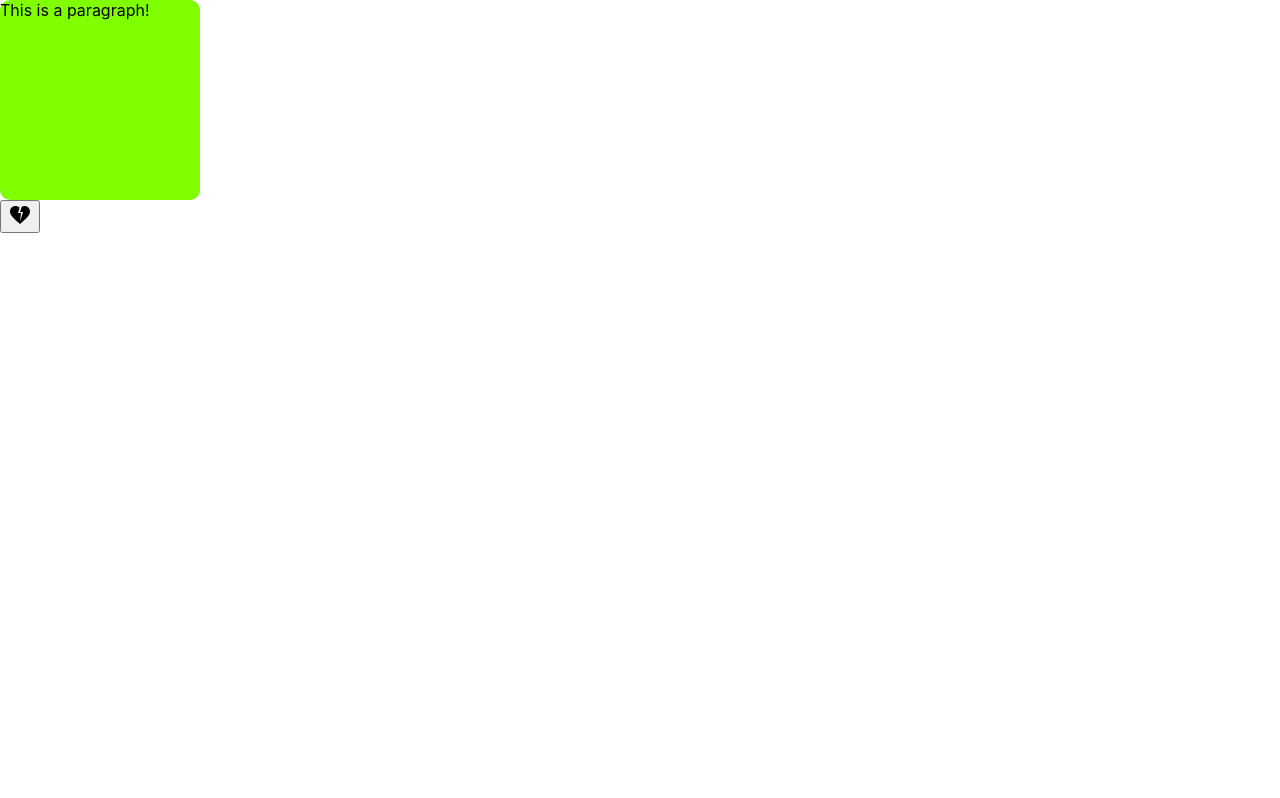
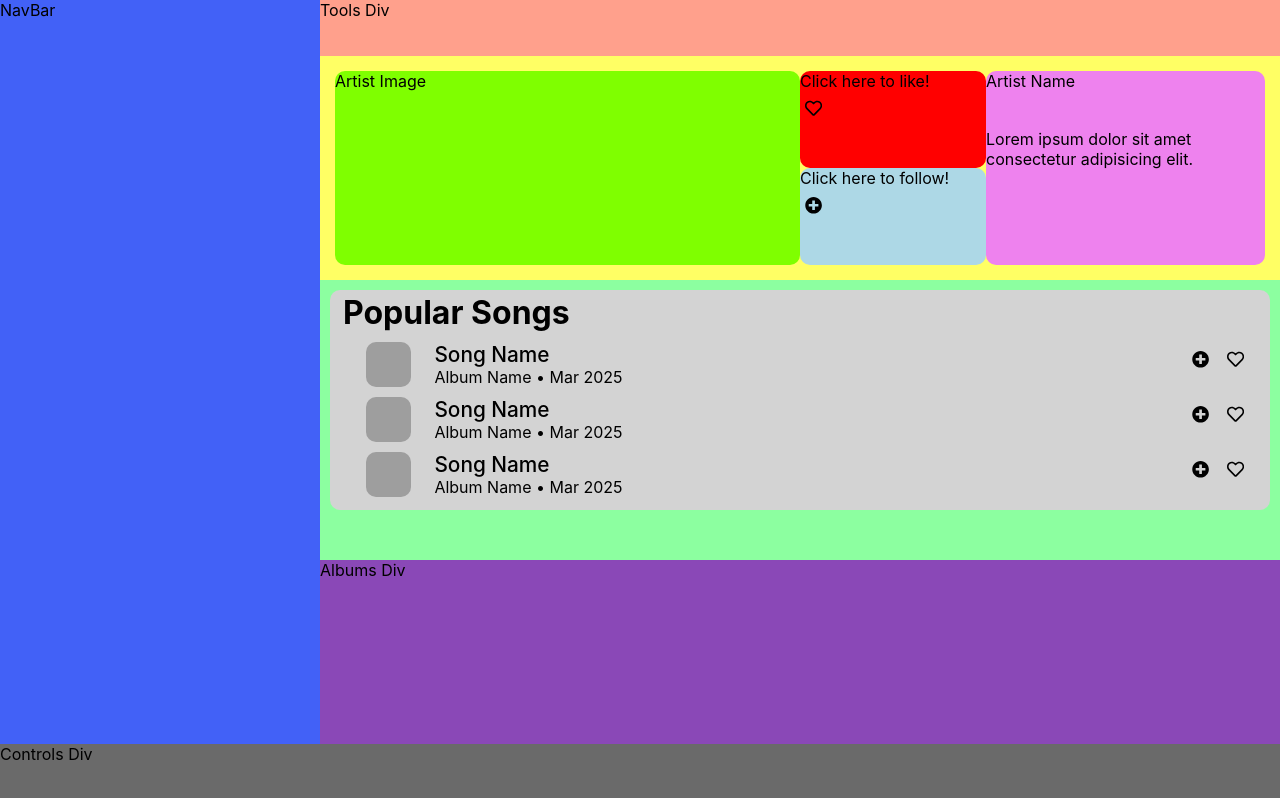
Before and after one commit to Haley-Crawford/Web-Development-Project, a React (Create React App) app in the folder my-app/: page / in a window 1280 px wide. Built offline with nearby package versions, Linux system fonts and the light colour scheme; grey boxes are pictures that could not be loaded.

Commit message:
drafted artist dashboard. modified icons.

```diff
--- a/my-app/src/App.jsx
+++ b/my-app/src/App.jsx
@@ -4,11 +4,13 @@ import LogIn from './components/login.jsx'
 import SongCard from './components/song card.jsx'
 import Carousel from './components/song carousel.jsx'
 import ArtistInfo from './components/artist info.jsx'
+import ArtistPage from './components/artist page.jsx'
+import SongsComponent from './components/songs.jsx'
 import './App.css'
 
 function App() {
   return (
-    <ArtistInfo />
+    <ArtistPage />
   )
 }
 
--- /dev/null
+++ b/my-app/src/components/Icons.jsx
@@ -0,0 +1,51 @@
+import React from 'react'
+import { FaRegHeart, FaPlusCircle } from 'react-icons/fa'
+
+import { IoIosShuffle } from 'react-icons/io';
+import { IoHomeOutline } from 'react-icons/io5';
+import { IoRepeatOutline } from 'react-icons/io5';
+import { BiCategoryAlt } from 'react-icons/bi';
+import { TbPlaylist } from 'react-icons/tb';
+import { IoPlayBackOutline } from 'react-icons/io5';
+import { IoPlayForwardOutline } from 'react-icons/io5';
+import { IoPlayOutline } from 'react-icons/io5';
+import { IoPause } from 'react-icons/io5';
+import { IoReturnDownBackSharp } from 'react-icons/io5';
+import { IoSearch } from 'react-icons/io5';
+import { IoAddCircleOutline } from 'react-icons/io5';
+import { IoSettingsOutline } from 'react-icons/io5'
+
+
+const Heart = () => <FaRegHeart />
+
+const Shuffle = () => <IoIosShuffle />
+
+const Home = () => <IoHomeOutline />
+
+const Repeat = () => <IoRepeatOutline />
+
+const Category = () => <BiCategoryAlt />
+
+const Playlist = () => <TbPlaylist />
+
+const PlayBack = () => <IoPlayBackOutline />
+
+const Skip = () => <IoPlayForwardOutline />
+
+const Play = () => <IoPlayOutline />
+
+const Pause = () => <IoPause />
+
+const Back = () => <IoReturnDownBackSharp />
+
+const Search = () => <IoSearch />
+
+const Add = () => <IoAddCircleOutline />
+
+const Settings = () => <IoSettingsOutline />
+
+const Like = () => <FaPlusCircle />
+
+
+
+export {Heart, Shuffle, Home, Repeat, Category, Playlist, PlayBack, Skip, Play, Pause, Back, Search, Add, Settings, Like};
--- a/my-app/src/components/artist info.jsx
+++ b/my-app/src/components/artist info.jsx
@@ -1,46 +1,129 @@
 import React from 'react'
+import { IconContext } from "react-icons";
 import { Global, css } from '@emotion/react'
 import styled from '@emotion/styled'
-import { HeartBroken } from '@mui/icons-material'
+import { Heart, Like } from './Icons'
+import { FaHeart } from 'react-icons/fa'
 
 const my_styles = css
     `
+        *, *:before, *:after {
+            padding: 0;
+            margin: 0;
+            box-sizing: border-box;
+        }
+
+        .artist-container {
+            display: flex;
+            justify-content: space-between;
+        }
+
+        .artist-choices {
+            width: 20%;
+            display: flex;
+            flex-direction: column;
+        }
+
         .image {
-            height: 200px;
-            width: 200px;
+            width: 50%;
             background-color: chartreuse;
             border-radius: 10px;
+        }
+
+        .artist-like {
+            height: 50%;
+            background-color: red;
+            border-radius: 10px;
+        }
+
+        .follow {
+            height: 50%;
+            background-color: lightblue;
+            border-radius: 10px;
+        }
+
+        button {
+            height: 35px;
+            width: 35px;
+            border-radius: 50%;
+            display: grid;
+            align-items: center;
+            justify-content: center;
+        }
+
+        .info {
+            width: 30%;
+            background-color: violet;
+            border-radius: 10px;
+            display: flex;
+            flex-direction: column;
+        }
+
+        .artist-name {
+            flex-basis: 30%;
+        }
+
+        .artist-info-text {
+            flex-basis: 70%;
         }
     `
 
 function createImage() {
     return [
-        <div className='image'>This is a paragraph!</div>
+        <div className='image'>Artist Image</div>
     ]
 }
 
 function like() {
     return [
-        <button>
-            <HeartBroken />
-        </button>
+        <div className='artist-like'>Click here to like!
+            <button>
+                <Heart />
+            </button>
+        </div>
+    ]
+}
+
+function follow() {
+    return [
+        <div className='follow'>Click here to follow!
+            <button>
+                <Like />
+            </button>
+        </div>
     ]
 }
 
 function info() {
+    return [
+        <div className='info'>
+            <p className='artist-name'>Artist Name</p>
+            <p className='artist-info-text'>
+                Lorem ipsum dolor sit amet consectetur adipisicing elit.</p>
+        </div>
+    ]
+}
+
+function ArtistComponent() {
     const image = createImage()
     const likeSong = like()
-    //const followArtist = follow()
+    const followArtist = follow()
+    const artistInfo = info()
     return (
         <>
             <Global styles={my_styles} />
-            <div>
-            {image}
-            {likeSong}
-            {/*{followArtist} */}
-            </div>
+            <IconContext.Provider value={{ color: 'black'}}>
+                <div className='artist-container'>
+                    {image}
+                    <div className='artist-choices'>
+                        {likeSong}
+                        {followArtist}
+                    </div>
+                    {artistInfo}
+                </div>
+            </IconContext.Provider>
         </>
     )
 }
 
-export default info
+export default ArtistComponent
--- /dev/null
+++ b/my-app/src/components/artist page.jsx
@@ -0,0 +1,69 @@
+import React from 'react';
+import { Global, css } from '@emotion/react'
+import ArtistComponent from './artist info.jsx'
+import SongsComponent from './songs.jsx';
+
+const my_styles = css
+    `
+        .container {
+            display: grid;
+            width: 100vw;
+            height: 100vh;
+            grid-template-areas:
+                'nav tools'
+                'nav artist'
+                'nav songs'
+                'nav albums'
+                'controls controls';
+            grid-template-rows: 7% 28% 35% 23% 7%;
+            grid-template-columns: 25% 1fr;
+        }
+
+        nav {
+            grid-area: nav;
+            background-color:rgb(66, 97, 247);
+        }
+
+        .tools {
+            grid-area: tools;
+            background-color: #ffa08c;
+        }
+
+        .artist-container {
+            grid-area: artist;
+            background-color: #ffff64;
+            padding: 15px;
+        }
+
+        .song-container {
+            grid-area: songs;
+            background-color: #8cffa0;
+            padding: 10px;
+        }
+
+        .albums {
+            grid-area: albums;
+             background-color:rgb(138, 72, 183);
+        }
+
+        .controls {
+            grid-area: controls;
+             background-color:rgb(106, 106, 106);
+        }
+    `
+
+export default function ArtistPage() {
+    return (
+        <>
+            <Global styles={my_styles} />
+            <div className='container'>
+                <nav>NavBar</nav>
+                <div className='tools'>Tools Div</div>
+                <ArtistComponent/>
+                <SongsComponent />
+                <div className='albums'>Albums Div</div>
+                <div className='controls'>Controls Div</div>
+            </div>
+        </>
+    )
+}
--- a/my-app/src/components/sign up.jsx
+++ b/my-app/src/components/sign up.jsx
@@ -1,4 +1,4 @@
-import React from 'react'
+import React, { useState } from 'react'
 import { Global, css } from '@emotion/react'
 import styled from '@emotion/styled'
 //import { createGlobalStyle } from 'styled-components'
@@ -179,7 +179,24 @@ const Submit = styled.div
         margin: 35px;
     `
 
-function signUp() {
+export default function SignUp() {
+
+    const [form, setForm] = useState({})
+
+    const handleInputChange = (e) => {
+        const name = e.target.name
+        const value = e.target.value
+        setForm(values => ({...form, [name]: value}))
+        if (name === 'password') handlePasswordChange(value)
+        if (name == 'check_password') handleCheckPassword()
+        console.log(form)
+    }
+
+    const handlePasswordChange = (data) => console.log(data)
+    const handleCheckPassword = (data) => {
+        const password = document.getElementById('password')
+    }
+
   return (
     <>
         <Global styles={GlobalStyles} />
@@ -187,23 +204,23 @@ function signUp() {
             <Form>
                 <Title>CREATE ACCOUNT</Title>
                 <InputBlock>
-                    <Label for='fname'>First name</Label>
+                    <Label htmlFor='fname'>First name</Label>
                     <Wrapper>
-                        <Input type='text' id='fname' name='fname' className='form-info'/>
+                        <Input type='text' id='fname' name='fname' className='form-info' value={form.fname || ''} onInput={handleInputChange}/>
                     </Wrapper>
                 </InputBlock>
 
                 <InputBlock>
-                    <Label for="lname">Last name</Label>
+                    <Label htmlFor="lname">Last name</Label>
                     <Wrapper>
-                        <Input type='text' id='lname' name='lname' className='form-info' />
+                        <Input type='text' id='lname' name='lname' className='form-info' value={form.lname || ''} onInput={handleInputChange}/>
                     </Wrapper>
                 </InputBlock>
 
                 <InputBlock>
-                    <Label for='username'>Username</Label>
+                    <Label htmlFor='username'>Username</Label>
                     <Wrapper>
-                        <Input type='text' id='username' name='username' className='form-info indent' />
+                        <Input type='text' id='username' name='username' className='form-info indent' value={form.username || ''} onInput={handleInputChange}/>
 
                         <Icon className='icon left'>
                             <Img className='user-logo' src={userIcon} alt='User Icon' />
@@ -213,9 +230,9 @@ function signUp() {
                 </InputBlock>
 
                 <InputBlock>
-                    <Label for='password'>Password</Label>
+                    <Label htmlFor='password'>Password</Label>
                     <Wrapper>
-                        <Input type='password' id='password' name='password' className='form-info indent' />
+                        <Input type='password' id='password' name='password' className='form-info indent' value={form.password || ''} onInput={handleInputChange}/>
                         <Icon className='icon left'>
                             <Img className='lock-logo' src={lockIcon} alt='Lock Icon' />
                         </Icon>
@@ -226,9 +243,9 @@ function signUp() {
                 </InputBlock>
 
                 <InputBlock>
-                    <Label for='check-password'>Retype Your Password</Label>
+                    <Label htmlFor='check-password'>Retype Your Password</Label>
                     <Wrapper>
-                        <Input type='password' id='check-password' name='password' className='form-info indent' />
+                        <Input type='password' id='check-password' name='check_password' className='form-info indent' value={form.check_password || ''} onInput={handleInputChange}/>
                         <Icon className='icon left'>
                             <Img className='lock-logo' src={lockIcon} alt='Lock Icon' />
                         </Icon>
@@ -254,25 +271,3 @@ function signUp() {
     </>
   )
 }
-
-// class PwdElem extends HTMLInputElement {
-//     constructor() {
-//         super()
-//         this.attachShadow({ mode: 'open' })
-//         this.shadowRoot.getElementById('password').addEventListener('input', this.handleClick.bind(this))
-//   }
-
-// }
-
-// customElements.define('my-password', PwdElem)
-
-// const pswdElem = document.getElementById('password')
-// pswdElem.addEventListener('input', function(e) {
-//     console.log(e.target.value)
-// })
-// console.log(pswdElem)
-// console.log(pswdElem.value || 'empty')
-//pswdElem.addEventListener('input', () => console.log(this.value))
-// let checkPswdElem = document.getElementById('check-password')
-// checkPswdElem.addEventListener('input', passwordMatch)
-export default signUp
--- a/my-app/src/components/song carousel.jsx
+++ b/my-app/src/components/song carousel.jsx
@@ -87,7 +87,7 @@ function addImage(n) {
     return images
 }
 
-const Func = () => {
+export default function() {
     const images = addImage(10)
     //Todo: scroll
     //Todo: arrow functions
@@ -103,5 +103,3 @@ const Func = () => {
         </>
     )
 }
-
-export default Func
--- /dev/null
+++ b/my-app/src/components/songs.jsx
@@ -0,0 +1,111 @@
+import React from 'react'
+import { Global, css } from '@emotion/react'
+import { Heart, Like } from './Icons'
+import styled from '@emotion/styled'
+import { HeartBroken, PlusOne } from '@mui/icons-material'
+
+const my_styles = css
+    `
+        *, *:before, *:after {
+            padding: 0;
+            margin: 0;
+            box-sizing: border-box;
+        }
+
+        .song-list {
+            background-color: lightgrey;
+            border-radius: 10px;
+            padding: 3px;
+        }
+
+        .title {
+            font-weight: bold;
+            font-size: 2rem;
+            margin-left: 10px;
+        }
+
+        .song-name {
+            font-weight: 500;
+            font-size: 1.3rem;
+        }
+
+        .song {
+            display: flex;
+            margin: 10px;
+        }
+
+        .img-div {
+            flex-basis: 10%;
+            display: flex;
+            justify-content: center;
+        }
+
+        img {
+            border-radius: 10px;
+        }
+
+        .song-info {
+            flex-basis: 70%;
+        }
+
+        .song-choices {
+            flex-basis: 20%;
+            display: flex;
+            justify-content: flex-end;
+        }
+
+        button {
+            background: transparent;
+            border: none;
+        }
+
+        button > * {
+            height: 70%;
+            width: 70%;
+        }
+    `
+
+function generateSong(n) {
+    let songs = []
+
+    for (let i = 0; i < n; i++) {
+        songs.push(
+            <div className='song'>
+                <div className='img-div'>
+                    <img src='https://picsum.photos/35' alt='' className='song-img'/>
+                </div>
+                <div className='song-info'>
+                    <p className='song-name'>Song Name</p>
+                    <p className='album-info'>Album Name • Mar 2025</p>
+                </div>
+                <div className='song-choices'>
+                    <button className='song-like'>
+                        <Like />
+                    </button>
+                    <button className='song-favorite'>
+                        <Heart />
+                    </button>
+                </div>
+            </div>
+        )
+    }
+
+    return songs
+}
+
+
+export default function SongsComponent() {
+    const songs = generateSong(3)
+    return (
+        <>
+            <Global styles={my_styles} />
+            <div className='song-container'>
+                <div className='song-list'>
+                    <p className='title'>Popular Songs</p>
+                    {songs}
+                </div>
+            </div>
+        </>
+    )
+
+}
--- /dev/null
+++ b/package.json
@@ -0,0 +1,5 @@
+{
+  "dependencies": {
+    "react-icons": "^5.5.0"
+  }
+}
```
Also changed, not shown: 1 other file (tests, documents, lock files or other folders).
